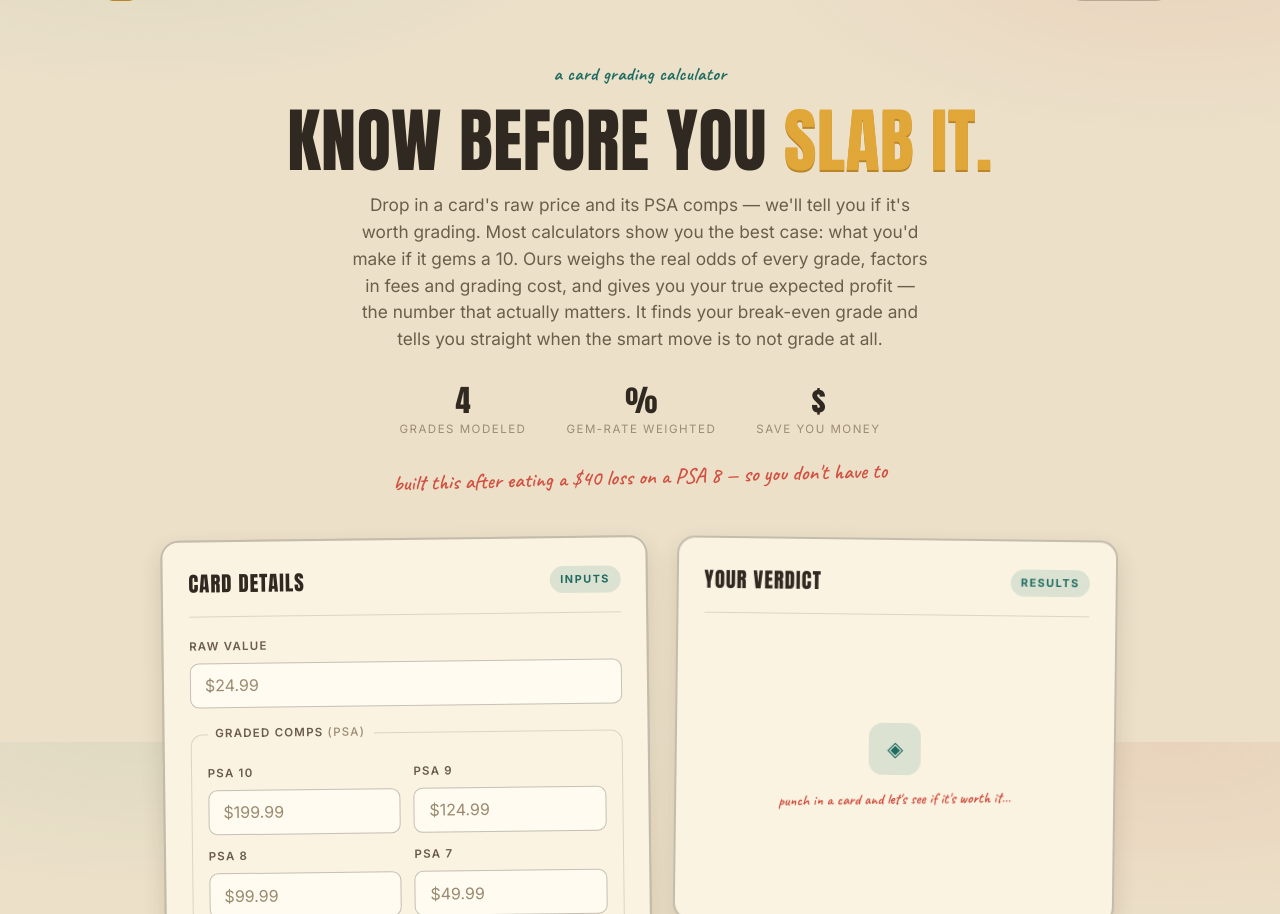
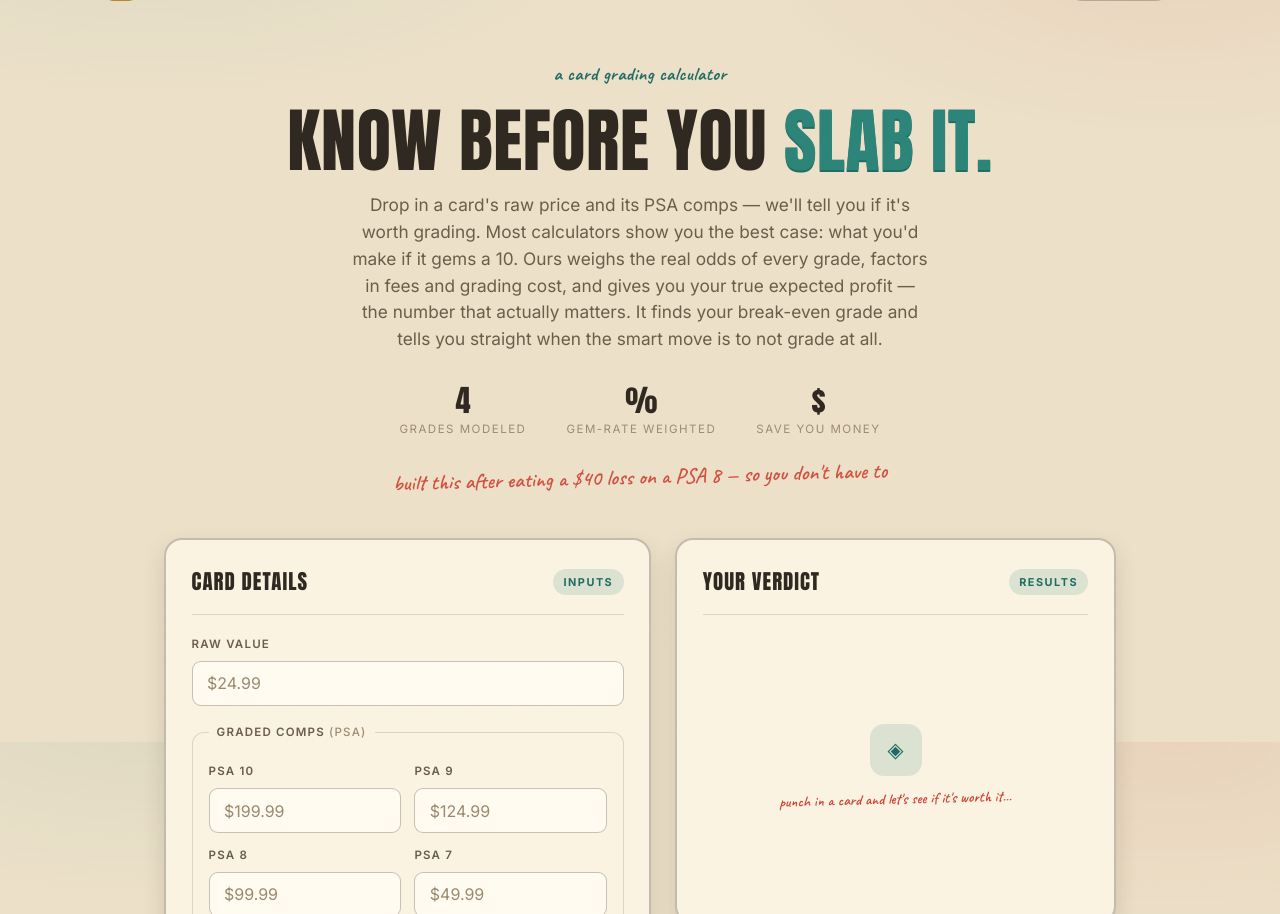
Before and after one commit to Agaspar1321/ShouldISlab, a plain HTML site: page index.html in a window 1280 px wide. Shown: the part 58-972 px from the top of the page. Drawn offline with Linux system fonts and the light colour scheme.

Commit message:
Flatten cards (no tilt), recolor 'slab it' to vintage teal

```diff
--- a/style.css
+++ b/style.css
@@ -144,8 +144,8 @@
 }
 
 .hero h1 span {
-  color: var(--gold);
-  text-shadow: 0 2px 0 var(--gold-deep);
+  color: var(--teal);
+  text-shadow: 0 2px 0 var(--teal-deep);
 }
 
 .lede {
@@ -568,9 +568,6 @@
   text-transform: none;
 }
 
-/* Panels tossed on a table — a static touch of tilt, no motion on hover */
-.panel--inputs { transform: rotate(-0.7deg); }
-.panel--results { transform: rotate(0.7deg); }
 
 /* Drop the sterile foil accent bar on panels */
 .panel::before { display: none; }
@@ -578,11 +575,6 @@
 /* Give the support links personality too */
 .support-note a,
 .footer-support { font-family: var(--hand); font-size: 1.1rem; font-weight: 700; }
-
-@media (max-width: 480px) {
-  .panel--inputs,
-  .panel--results { transform: none; }
-}
 
 /* =========================================================
    VINTAGE TOPPS THEME
```
